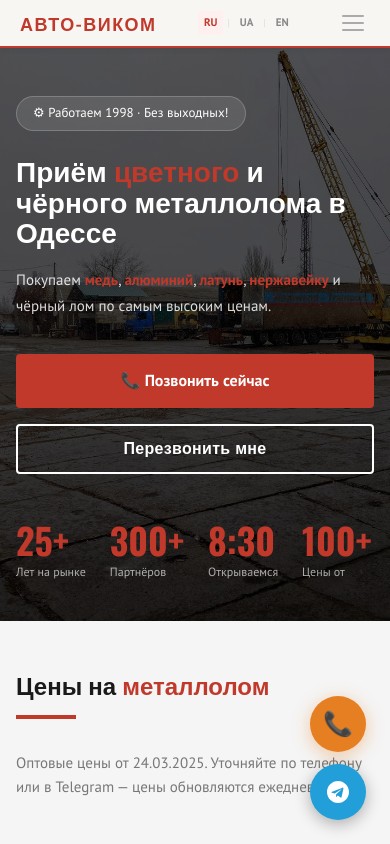
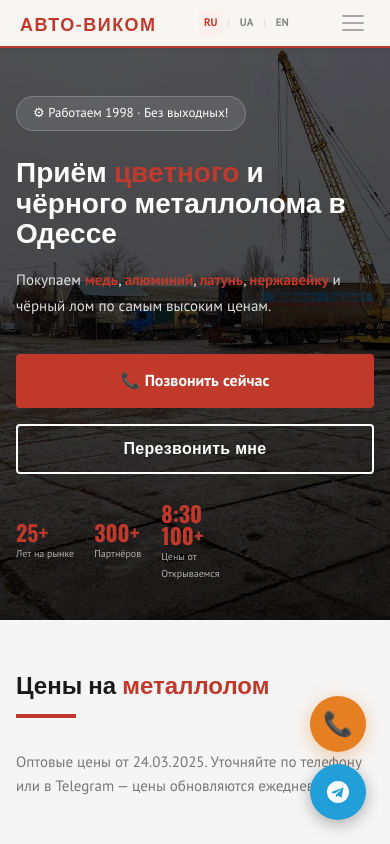
Before and after one commit to Ivan-k0/Avikom-free, a plain HTML site: page index.html in a window 390 px wide. Shown: the top 844 px of the page. Drawn offline with nearby package versions, Linux system fonts and the light colour scheme.

Commit message:
Add files via upload

```diff
--- a/index.html
+++ b/index.html
@@ -59,7 +59,7 @@ nav a:hover{color:var(--red);}
 .btn-secondary{border:2px solid rgba(255,255,255,0.4);color:#fff;padding:12px 28px;border-radius:4px;font-weight:700;font-size:16px;transition:border-color 0.2s;}
 .hero-stats{display:flex;gap:32px;margin-top:48px;flex-wrap:wrap;justify-content:flex-start;align-items:center;}
 .hero-stat .num{font-family:'Oswald',sans-serif;font-size:36px;font-weight:700;color:var(--red);line-height:1;}
-.hero-stat .label{font-size:12px;color:rgba(255,255,255,0.65);margin-top:4px;white-space:nowrap;}
+.hero-stat .label{font-size:12px;color:rgba(255,255,255,0.65);margin-top:4px;white-space:normal;line-height:1.3;}
 section{padding:60px 20px;}
 .container{max-width:1100px;margin:0 auto;}
 .section-title{font-family:'Oswald',sans-serif;font-size:clamp(24px,3vw,36px);font-weight:700;margin-bottom:8px;color:#1a1a1a !important;}
@@ -304,7 +304,18 @@ function closeModal(){var m=document.getElementById('callbackModal');if(m){m.cla
       .ben-grid{grid-template-columns:repeat(2,1fr) !important;}
     }
   </style>
-  <style>@media(max-width:600px){.ben-grid{grid-template-columns:repeat(2,1fr)!important;}} .ben-responsive{}</style>
+  <style>@media(max-width:600px){.ben-grid{grid-template-columns:repeat(2,1fr)!important;}} .ben-responsive{}
+    @media(max-width:480px){
+      .hero-stats{gap:12px 20px;margin-top:28px;}
+      .hero-stat .num{font-size:22px;}
+      .hero-stat .label{font-size:10px;}
+    }
+    @media(max-width:380px){
+      .hero-stats{display:grid;grid-template-columns:repeat(2,1fr);gap:14px;margin-top:24px;}
+      .hero-stat .num{font-size:20px;}
+      .hero-stat .label{font-size:10px;}
+    }
+  </style>
 </head>
 <body>
 <div class="modal-overlay" id="callbackModal">
@@ -373,8 +384,8 @@ function closeModal(){var m=document.getElementById('callbackModal');if(m){m.cla
     <div class="hero-stats">
       <div class="hero-stat"><div class="num">25+</div><div class="label">Лет на рынке</div></div>
       <div class="hero-stat"><div class="num">300+</div><div class="label">Партнёров</div></div>
-      <div class="hero-stat"><div class="num">8:30</div><div class="label">Открываемся</div></div>
-      <div class="hero-stat"><div class="num">100+</div><div class="label">Цены от</div></div>
+      <div class="hero-stat"><div class="num">8:30</div>
+      <div class="hero-stat"><div class="num">100+</div><div class="label">Цены от</div></div><div class="label">Открываемся</div></div>
     </div>
   </div>
 </section>
```
